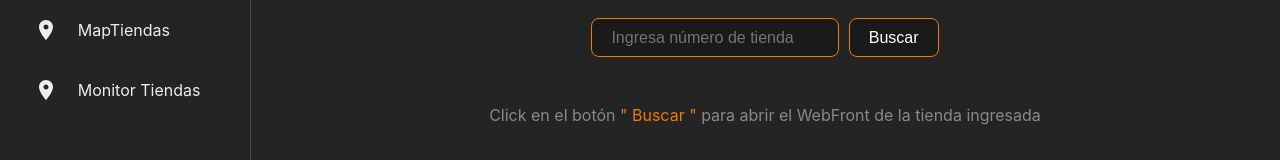
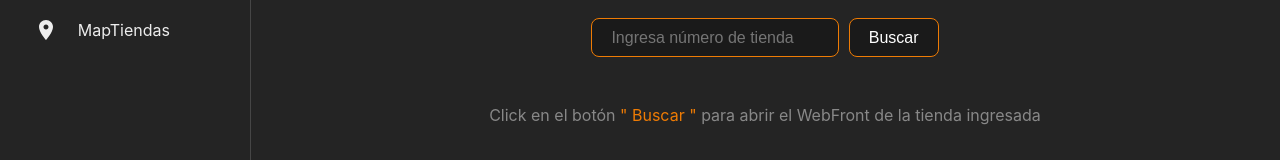
Before and after one commit to jlchurruarin/WebFrontTiendas, a React (Vite) app: page / in a window 1280 px wide. Shown: the part 388-548 px from the top of the page. Built offline with nearby package versions, Linux system fonts and the light colour scheme.

Commit message:
delete navlink monitor tienda

```diff
--- a/src/components/LeftNav/LeftNav.jsx
+++ b/src/components/LeftNav/LeftNav.jsx
@@ -100,23 +100,6 @@ function LeftNav(){
                     </div>
                   </NavLink>
                 </li>
-                <li>
-                  <NavLink
-                    to={"/monitortiendas"}
-                    style={({ isActive }) => ({
-                      color: isActive ? "rgba(238,123,4,1)" : "#EDEDED",
-                    },
-                    {
-                      background: isActive ? "rgba(238, 125, 4, 0.3)" : "",
-                    }
-                  )}
-                  >
-                    <div className={styles.navLink}>
-                    <LocationOnIcon/>
-                    <span>Monitor Tiendas</span>
-                    </div>
-                  </NavLink>
-                </li>
           </ul>
           <ul className={styles.version}>
         <li><span>v3.1</span></li>
```
